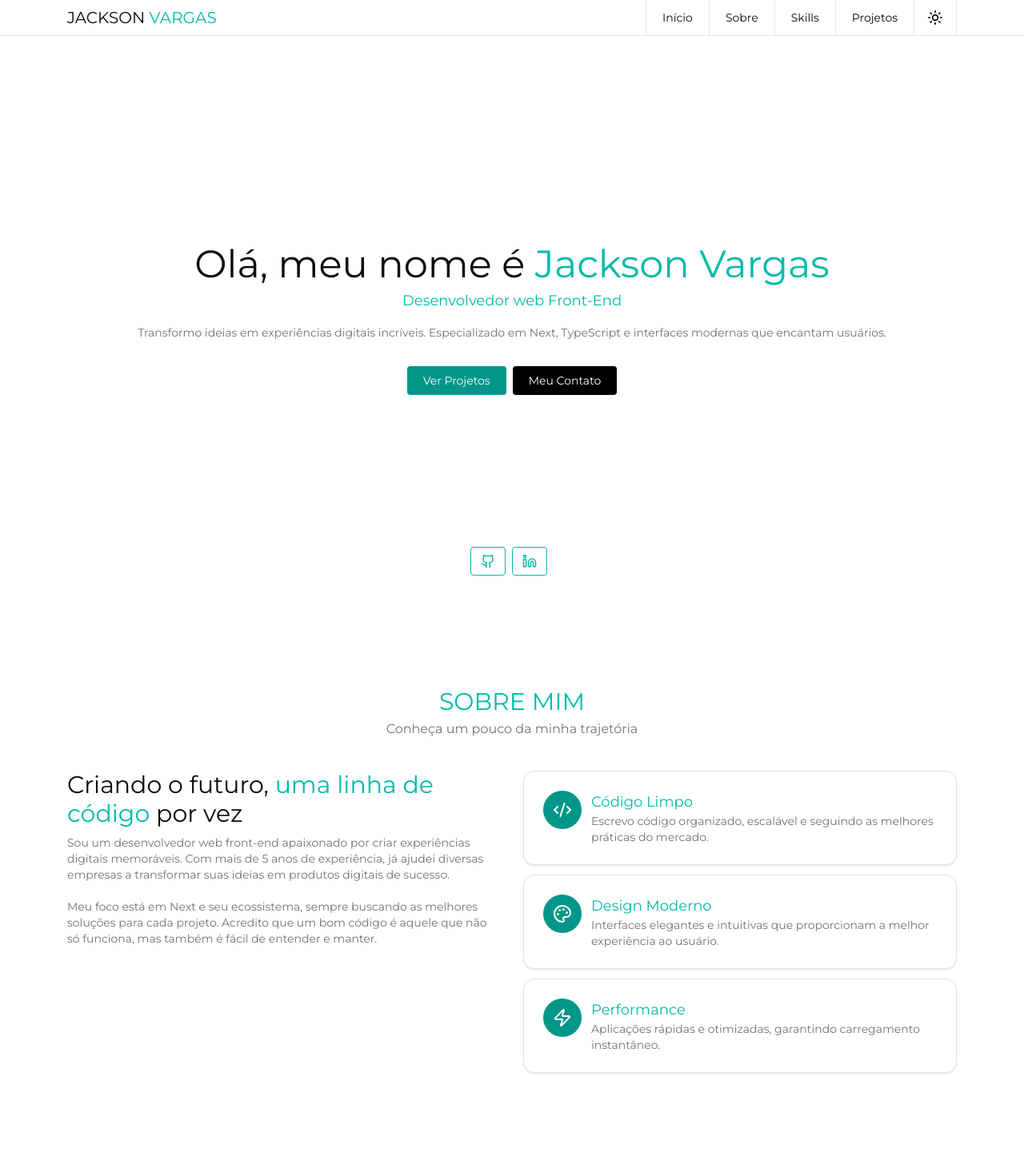
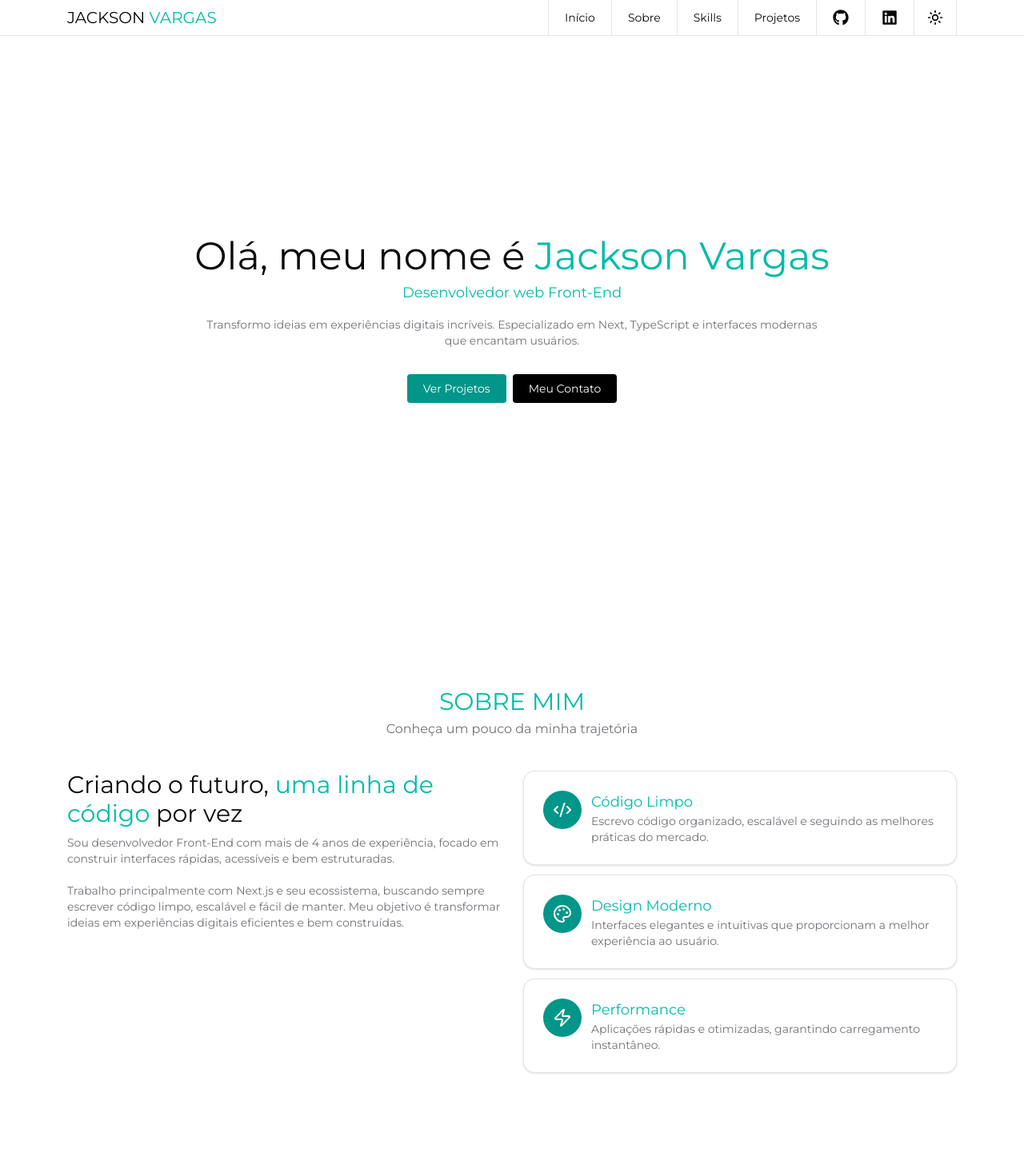
Before and after one commit to jacksonVargas/portfolio-next, a Next.js app: page / in a window 1280 px wide. Shown: the top 1466 px of the page at 80% size. Built offline with nearby package versions, Linux system fonts and the light colour scheme.

Commit message:
novas mudanças

```diff
--- a/package.json
+++ b/package.json
@@ -16,6 +16,7 @@
     "radix-ui": "^1.4.3",
     "react": "19.2.3",
     "react-dom": "19.2.3",
+    "react-icons": "^5.6.0",
     "tailwind-merge": "^3.4.1"
   },
   "devDependencies": {
--- a/src/components/about/index.tsx
+++ b/src/components/about/index.tsx
@@ -12,19 +12,14 @@ export function About() {
         <div className='grid md:grid-cols-2 gap-7'>
           <div>
             <h3 className='text-2xl md:text-3xl mb-2'>
-              Criando o futuro,{' '}
-              <span className='text-teal-500'>uma linha de código</span> por vez
+              Criando o futuro, <span className='text-teal-500'>uma linha de código</span> por vez
             </h3>
 
             <p className='text-sm text-zinc-500'>
-              Sou um desenvolvedor web front-end apaixonado por criar
-              experiências digitais memoráveis. Com mais de 5 anos de
-              experiência, já ajudei diversas empresas a transformar suas ideias
-              em produtos digitais de sucesso. <br /> <br />
-              Meu foco está em Next e seu ecossistema, sempre buscando as
-              melhores soluções para cada projeto. Acredito que um bom código é
-              aquele que não só funciona, mas também é fácil de entender e
-              manter.
+              Sou desenvolvedor Front-End com mais de 4 anos de experiência, focado em construir interfaces rápidas,
+              acessíveis e bem estruturadas. <br /> <br />
+              Trabalho principalmente com Next.js e seu ecossistema, buscando sempre escrever código limpo, escalável e
+              fácil de manter. Meu objetivo é transformar ideias em experiências digitais eficientes e bem construídas.
             </p>
           </div>
 
--- a/src/components/header/index.tsx
+++ b/src/components/header/index.tsx
@@ -2,7 +2,8 @@
 
 // Hooks
 import { useState, useEffect, useRef } from 'react'
-import { Menu, X, Github, Linkedin } from 'lucide-react'
+import { Menu, X } from 'lucide-react'
+import { FaGithub, FaLinkedin } from 'react-icons/fa'
 
 // Componentes
 import { ModeToggle } from '@/components/mode-toggle'
@@ -60,23 +61,28 @@ export function Header() {
             JACKSON <span className='text-teal-500'>VARGAS</span>
           </a>
 
-          <button
-            onClick={() => setIsOpen(!isOpen)}
-            className='md:hidden cursor-pointer hover:text-teal-500'
-          >
+          <button onClick={() => setIsOpen(!isOpen)} className='md:hidden cursor-pointer hover:text-teal-500'>
             {isOpen ? <X size={25} /> : <Menu size={25} />}
           </button>
 
           <ul className='hidden md:flex items-center divide-x border-x'>
             {links.map((link, index) => (
-              <a
-                key={index}
-                className='md:text-sm py-3 px-5  hover:text-teal-500'
-                href={link.href}
-              >
+              <a key={index} className='md:text-sm py-3 px-5  hover:text-teal-500' href={link.href}>
                 {link.label}
               </a>
             ))}
+            <a
+              className='py-3 px-5 hover:text-teal-500'
+              href='https://github.com/jacksonVargas'
+              target='_blank'
+              onClick={() => setIsOpen(false)}
+            >
+              <FaGithub size={20} />
+            </a>
+
+            <a className='py-3 px-5 hover:text-teal-500' href='#' target='_blank' onClick={() => setIsOpen(false)}>
+              <FaLinkedin size={20} />
+            </a>
             <ModeToggle />
           </ul>
         </nav>
@@ -102,11 +108,11 @@ export function Header() {
             <div className='flex items-center gap-2 mt-2'>
               <a
                 className='py-2 px-3 border rounded hover:text-teal-500 hover:border-teal-500'
-                href='#'
+                href='https://github.com/jacksonVargas'
                 target='_blank'
                 onClick={() => setIsOpen(false)}
               >
-                <Github size={20} />
+                <FaGithub size={20} />
               </a>
 
               <a
@@ -115,7 +121,7 @@ export function Header() {
                 target='_blank'
                 onClick={() => setIsOpen(false)}
               >
-                <Linkedin size={20} />
+                <FaLinkedin size={20} />
               </a>
             </div>
 
--- a/src/components/hero/index.tsx
+++ b/src/components/hero/index.tsx
@@ -16,7 +16,7 @@ export function Hero() {
             </h1>
 
             <p className='text-lg text-teal-500'>Desenvolvedor web Front-End</p>
-            <p className='text-sm text-zinc-500 mb-8'>
+            <p className='max-w-3xl mx-auto text-sm text-zinc-500 mb-8'>
               Transformo ideias em experiências digitais incríveis. Especializado em Next, TypeScript e interfaces
               modernas que encantam usuários.
             </p>
@@ -38,25 +38,6 @@ export function Hero() {
               Meu Contato
             </a>
           </div>
-
-          {/* Icones */}
-          <div className='w-full -left-1 bottom-20 absolute flex justify-center items-center gap-2'>
-            <a
-              className='transition-all duration-300 hover:-translate-y-1 py-2 px-3 border border-teal-500 text-teal-500 rounded'
-              href='https://github.com/jacksonVargas'
-              target='_blank'
-            >
-              <Github size={18} />
-            </a>
-
-            <a
-              className='transition-all duration-300 hover:-translate-y-1 py-2 px-3 border border-teal-500 text-teal-500 rounded'
-              href='#'
-              target='_blank'
-            >
-              <Linkedin size={18} />
-            </a>
-          </div>
         </div>
       </section>
     </Container>
--- a/src/components/projects/index.tsx
+++ b/src/components/projects/index.tsx
@@ -8,7 +8,7 @@ export function Projects() {
       <section id='projects' className='py-15'>
         <Title
           title='PROJETOS RECENTES'
-          span='Alguns dos projetos que desenvolvi recentemente, demonstrando minhas habilidades e paixão por criar experiências digitais.'
+          span='Projetos recentes que desenvolvi, onde aplico minhas habilidades para criar experiências digitais modernas e bem estruturadas.'
         />
 
         <CardProjects />
--- a/src/components/title.tsx
+++ b/src/components/title.tsx
@@ -5,7 +5,7 @@ interface TitleProps {
 
 export function Title({ title, span }: TitleProps) {
   return (
-    <div className='text-center space-y-1 mb-10'>
+    <div className='max-w-3xl mx-auto text-center space-y-1 mb-10'>
       <h3 className='text-teal-500 text-3xl'>{title}</h3>
       <span className='text-zinc-500'>{span}</span>
     </div>
```
Also changed, not shown: 1 other file (tests, documents, lock files or other folders).
